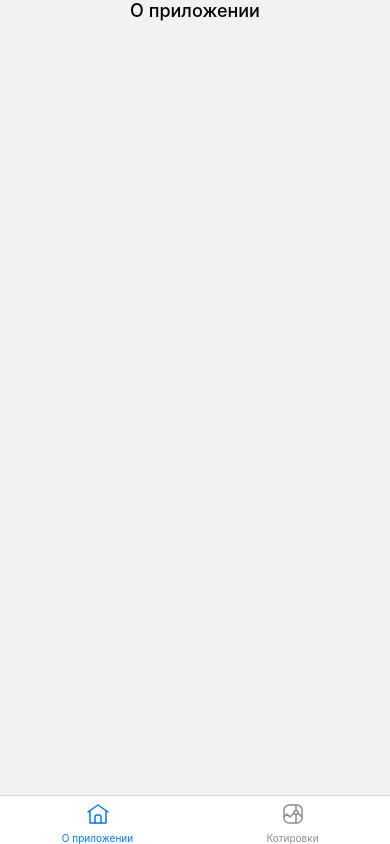
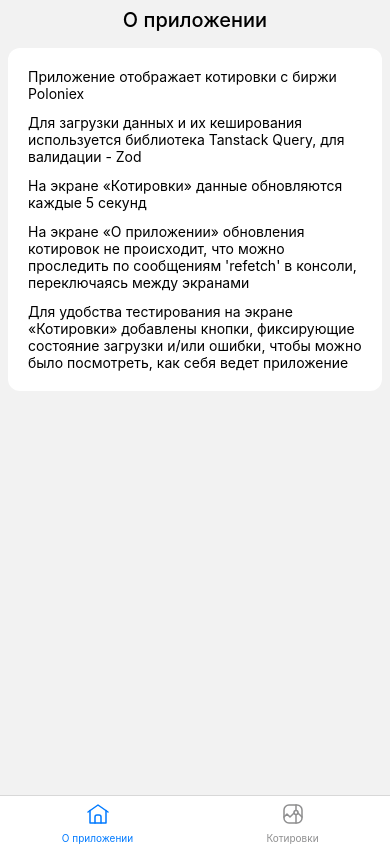
Before and after one commit to vskolos/poloniex-quotes, a React Native app: screen /Home in a window 390 px wide. Built offline with nearby package versions, Linux system fonts and the light colour scheme.

Commit message:
Add quote data fetching, quotes screen styles

```diff
--- a/App.tsx
+++ b/App.tsx
@@ -2,11 +2,14 @@ import { FinanceChartIcon, HouseIcon } from '@/icons'
 import { Home, Quotes } from '@/screens'
 import { createBottomTabNavigator } from '@react-navigation/bottom-tabs'
 import { NavigationContainer } from '@react-navigation/native'
+import { QueryClient, QueryClientProvider } from '@tanstack/react-query'
 
 const Tab = createBottomTabNavigator()
+const queryClient = new QueryClient()
 
 export default function App() {
   return (
+    <QueryClientProvider client={queryClient}>
       <NavigationContainer>
         <Tab.Navigator
           initialRouteName="Home"
@@ -24,11 +27,13 @@ export default function App() {
             name="Quotes"
             component={Quotes}
             options={{
+              unmountOnBlur: true,
               tabBarLabel: 'Котировки',
               tabBarIcon: ({ color }) => <FinanceChartIcon color={color} />,
             }}
           />
         </Tab.Navigator>
       </NavigationContainer>
+    </QueryClientProvider>
   )
 }
--- a/package.json
+++ b/package.json
@@ -11,6 +11,7 @@
   "dependencies": {
     "@react-navigation/bottom-tabs": "^6.5.7",
     "@react-navigation/native": "^6.1.6",
+    "@tanstack/react-query": "^4.29.3",
     "@types/react": "~18.0.27",
     "expo": "~48.0.11",
     "expo-status-bar": "~1.4.4",
@@ -19,7 +20,8 @@
     "react-native-safe-area-context": "4.5.0",
     "react-native-screens": "~3.20.0",
     "react-native-svg": "13.4.0",
-    "typescript": "^4.9.4"
+    "typescript": "^4.9.4",
+    "zod": "^3.21.4"
   },
   "devDependencies": {
     "@babel/core": "^7.20.0",
--- /dev/null
+++ b/src/hooks/index.ts
@@ -0,0 +1 @@
+export { useQuoteTicker } from './useQuoteTicker'
--- /dev/null
+++ b/src/hooks/useQuoteTicker.ts
@@ -0,0 +1,25 @@
+import { QuoteData } from '@/schemas'
+import { useQuery } from '@tanstack/react-query'
+
+export function useQuoteTicker() {
+  return useQuery({
+    queryKey: ['ticker'],
+    queryFn: async () => {
+      const result = await fetch(
+        'https://poloniex.com/public?command=returnTicker'
+      )
+
+      if (!result.ok) throw new Error('Ошибка загрузки данных с сервера')
+      const json = await result.json()
+
+      console.log('refetch')
+
+      try {
+        return QuoteData.parse(json)
+      } catch {
+        throw new Error('Ошибка структуры полученных с сервера данных')
+      }
+    },
+    refetchInterval: 5000,
+  })
+}
--- /dev/null
+++ b/src/schemas/QuoteSchema.ts
@@ -0,0 +1,12 @@
+import { z } from 'zod'
+
+export const Quote = z.object({
+  last: z.string(),
+  highestBid: z.string(),
+  percentChange: z.string(),
+})
+
+export const QuoteData = z.record(z.string(), Quote)
+
+export type Quote = z.infer<typeof Quote>
+export type QuoteData = z.infer<typeof QuoteData>
--- /dev/null
+++ b/src/schemas/index.ts
@@ -0,0 +1 @@
+export { Quote, QuoteData } from './QuoteSchema'
--- a/src/screens/Home.tsx
+++ b/src/screens/Home.tsx
@@ -1,23 +1,51 @@
-import { Text, View } from 'react-native'
-import { useSafeAreaInsets } from 'react-native-safe-area-context'
+import { ScrollView, Text, View } from 'react-native'
+import { SafeAreaView } from 'react-native-safe-area-context'
 
 export function Home() {
-  const insets = useSafeAreaInsets()
-
   return (
+    <SafeAreaView>
+      <ScrollView>
         <View
           style={{
             flex: 1,
-        justifyContent: 'space-between',
-        alignItems: 'center',
-
-        paddingTop: insets.top,
-        paddingBottom: insets.bottom,
-        paddingLeft: insets.left,
-        paddingRight: insets.right,
+            gap: 16,
+            padding: 8,
           }}
         >
-      <Text style={{ fontSize: 18, fontWeight: '500' }}>О приложении</Text>
+          <Text
+            style={{ fontSize: 20, fontWeight: '500', alignSelf: 'center' }}
+          >
+            О приложении
+          </Text>
+          <View
+            style={{
+              gap: 12,
+              padding: 20,
+              backgroundColor: '#ffffff',
+              borderRadius: 12,
+            }}
+          >
+            <Text>Приложение отображает котировки с биржи Poloniex</Text>
+            <Text>
+              Для загрузки данных и их кеширования используется библиотека
+              Tanstack Query, для валидации - Zod
+            </Text>
+            <Text>
+              На экране «Котировки» данные обновляются каждые 5 секунд
+            </Text>
+            <Text>
+              На экране «О приложении» обновления котировок не происходит, что
+              можно проследить по сообщениям 'refetch' в консоли, переключаясь
+              между экранами
+            </Text>
+            <Text>
+              Для удобства тестирования на экране «Котировки» добавлены кнопки,
+              фиксирующие состояние загрузки и/или ошибки, чтобы можно было
+              посмотреть, как себя ведет приложение
+            </Text>
           </View>
+        </View>
+      </ScrollView>
+    </SafeAreaView>
   )
 }
--- a/src/screens/Quotes.tsx
+++ b/src/screens/Quotes.tsx
@@ -1,23 +1,117 @@
-import { Text, View } from 'react-native'
-import { useSafeAreaInsets } from 'react-native-safe-area-context'
+import { useQuoteTicker } from '@/hooks'
+import { useState } from 'react'
+import { Pressable, SafeAreaView, ScrollView, Text, View } from 'react-native'
 
 export function Quotes() {
-  const insets = useSafeAreaInsets()
+  const [isLoading, setIsLoading] = useState(false)
+  const [isError, setIsError] = useState(false)
+
+  const ticker = useQuoteTicker()
 
   return (
-    <View
-      style={{
-        flex: 1,
-        justifyContent: 'space-between',
-        alignItems: 'center',
+    <SafeAreaView style={{ flex: 1 }}>
+      <ScrollView>
+        <View style={{ gap: 16, padding: 8, alignItems: 'center' }}>
+          <Text style={{ fontSize: 20, fontWeight: '500' }}>Котировки</Text>
 
-        paddingTop: insets.top,
-        paddingBottom: insets.bottom,
-        paddingLeft: insets.left,
-        paddingRight: insets.right,
-      }}
-    >
-      <Text style={{ fontSize: 18, fontWeight: '500' }}>Котировки</Text>
-    </View>
+          {(ticker.isError || isError) && (
+            <Text style={{ color: 'red' }}>Ошибка загрузки данных...</Text>
+          )}
+
+          {ticker.isLoading || isLoading ? (
+            <Text style={{ color: 'green' }}>Загрузка данных...</Text>
+          ) : ticker.data ? (
+            <View style={{ gap: 8, alignSelf: 'stretch' }}>
+              {Object.entries(ticker.data).map(([name, data]) => (
+                <View
+                  key={name}
+                  style={{
+                    flexDirection: 'row',
+                    alignItems: 'center',
+                    padding: 20,
+                    gap: 16,
+                    backgroundColor: '#ffffff',
+                    borderRadius: 12,
+                  }}
+                >
+                  <View style={{ gap: 4, marginEnd: 'auto' }}>
+                    <Text
+                      style={{
+                        fontSize: 20,
+                        fontWeight: '500',
+                      }}
+                    >
+                      {name}
+                    </Text>
+                    <Text>Last: {data.last}</Text>
+                    <Text>High: {data.highestBid}</Text>
+                  </View>
+                  <View
+                    style={{
+                      padding: 8,
+                      borderRadius: 8,
+                      backgroundColor:
+                        parseFloat(data.percentChange) > 0
+                          ? '#16a34a'
+                          : parseFloat(data.percentChange) < 0
+                          ? '#dc2626'
+                          : '#525252',
+                    }}
+                  >
+                    <Text
+                      style={{
+                        color: '#ffffff',
+                        fontSize: 20,
+                        fontWeight: '700',
+                      }}
+                    >
+                      {parseFloat(data.percentChange) > 0 && '+'}
+                      {data.percentChange.replace(/([0-9]{2})0+$/, '$1')}%
+                    </Text>
+                  </View>
+                </View>
+              ))}
+            </View>
+          ) : (
+            <Text>Нет данных для отображения</Text>
+          )}
+        </View>
+      </ScrollView>
+
+      <View
+        style={{
+          flexDirection: 'row',
+          alignItems: 'center',
+          justifyContent: 'center',
+          gap: 16,
+          padding: 8,
+        }}
+      >
+        <Pressable
+          style={{
+            backgroundColor: '#ea580c',
+            padding: 8,
+            borderRadius: 8,
+          }}
+          onPress={() => setIsLoading((isLoading) => !isLoading)}
+        >
+          <Text style={{ color: '#ffffff' }}>
+            {isLoading ? 'Restore loading' : 'Force loading'}
+          </Text>
+        </Pressable>
+        <Pressable
+          style={{
+            backgroundColor: '#dc2626',
+            padding: 8,
+            borderRadius: 8,
+          }}
+          onPress={() => setIsError((isError) => !isError)}
+        >
+          <Text style={{ color: '#ffffff' }}>
+            {isError ? 'Restore error' : 'Force error'}
+          </Text>
+        </Pressable>
+      </View>
+    </SafeAreaView>
   )
 }
```
Also changed, not shown: 1 other file (tests, documents, lock files or other folders). Lines whose indentation alone changed are shown as unchanged.
